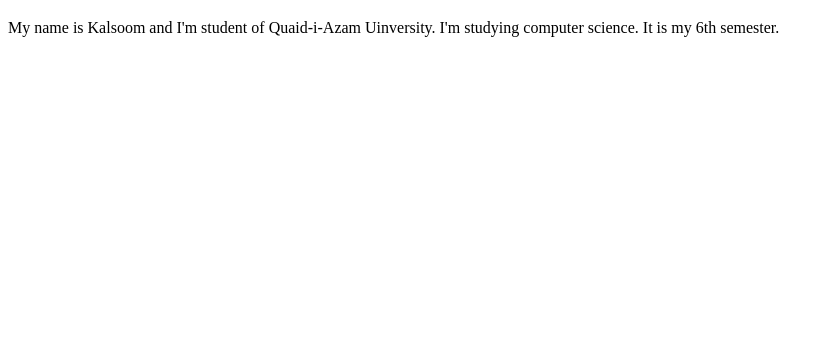
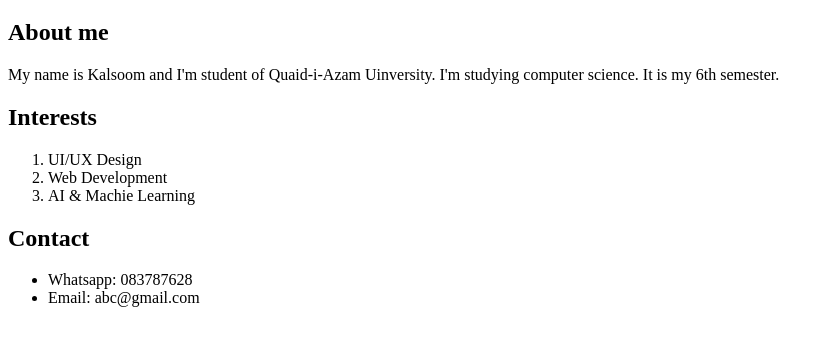
Before and after one commit to Kalsoomkhn/wadLab, a plain HTML site: page lab1/index.html in a window 1280 px wide. Shown: the part 61-406 px from the top of the page, without its empty margins (0-834 px from the left). Drawn offline with Linux system fonts and the light colour scheme.

Commit message:
secon commit

```diff
--- a/lab1/index.html
+++ b/lab1/index.html
@@ -7,9 +7,34 @@
   </head>
   <body>
     <h1>Welcome to my First Website</h1>
+    <h2> About me </h2>
     <p>
       My name is Kalsoom and I'm student of Quaid-i-Azam Uinversity. I'm studying
       computer science. It is my 6th semester.
     </p>
+  <h2> Interests </h2>
+  <ol>
+    <li>
+      UI/UX Design
+    </li>
+    <li>
+      Web Development
+    </li>
+    <li>
+      AI & Machie Learning
+    </li>
+  </ol>
+
+  <h2> Contact </h2>
+  <ul>
+    <li>
+      Whatsapp: 083787628
+    </li>
+    <li>
+      Email: abc@gmail.com
+    </li>
+  </ul>
+
+
   </body>
 </html>
```
